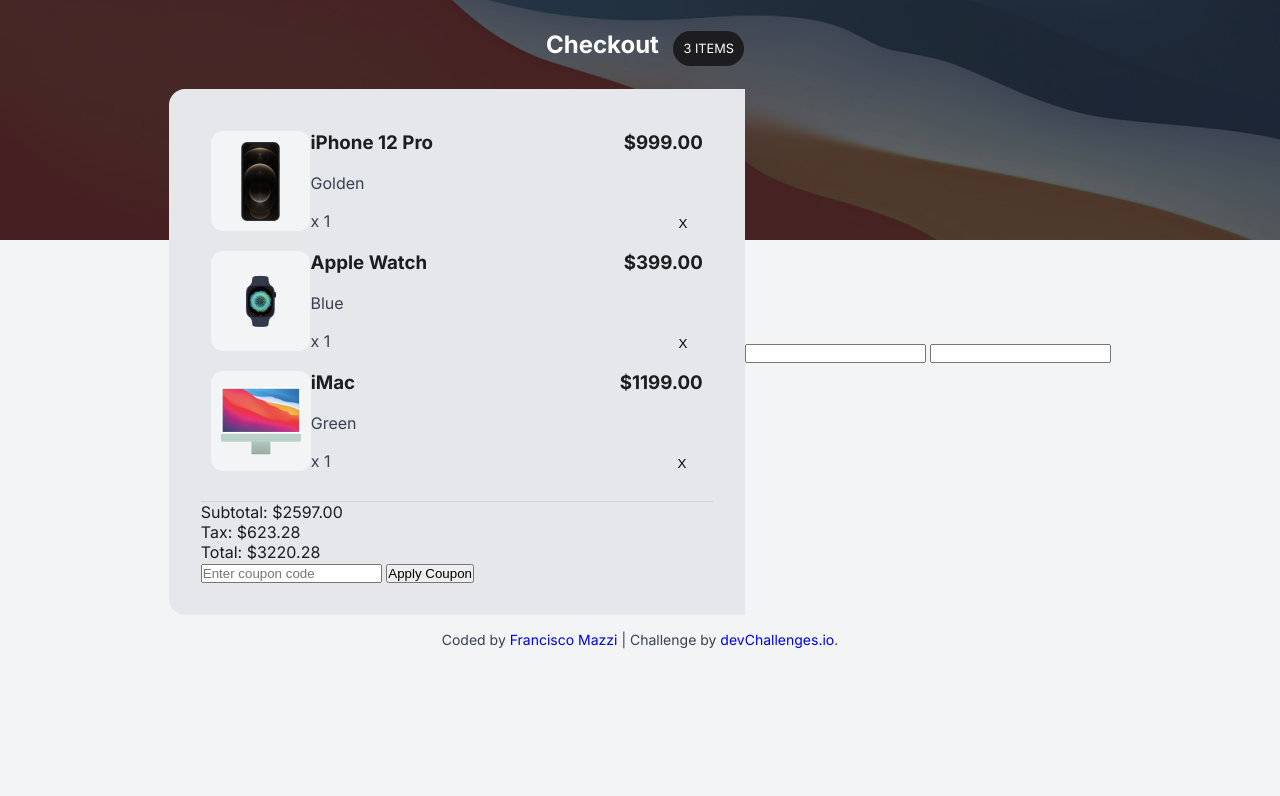
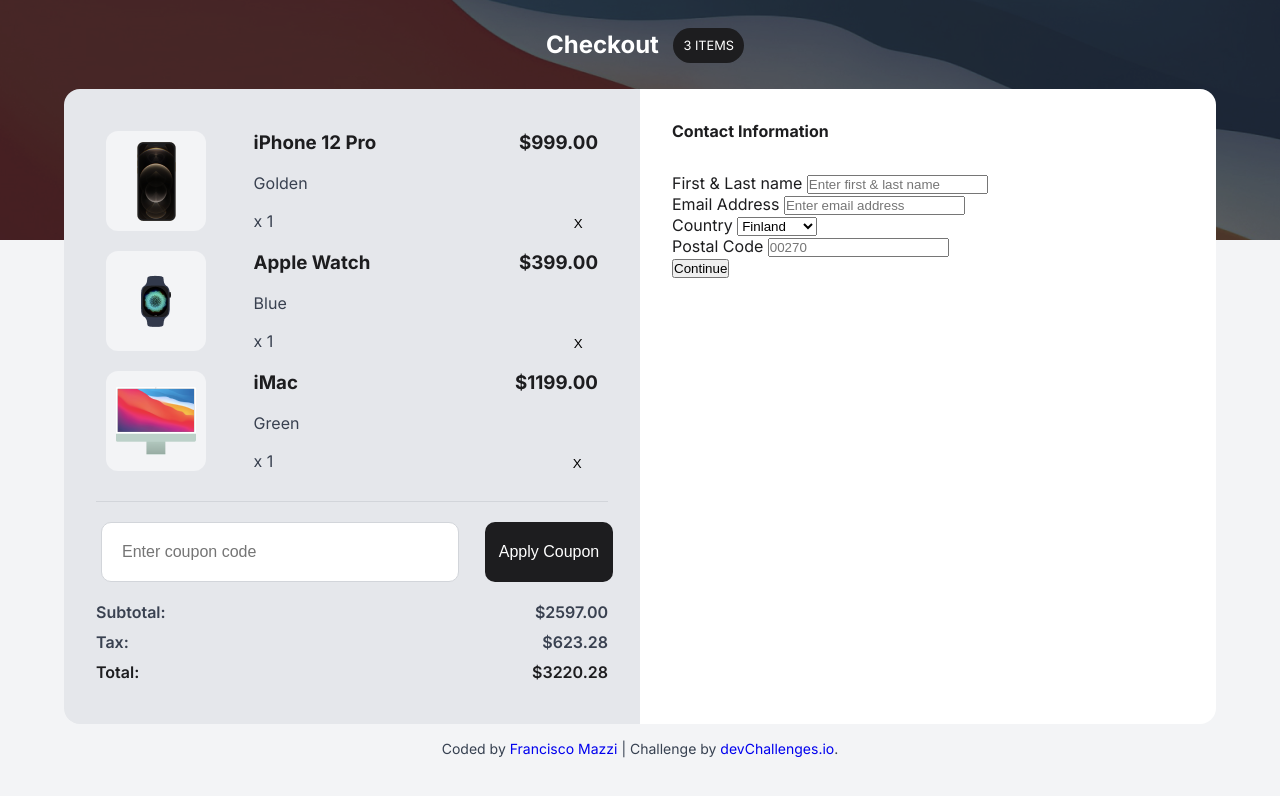
Before and after one commit to franmazzi1/Device-Shop-Checkout, a plain HTML site: page index.html in a window 1280 px wide. Drawn offline with Linux system fonts and the light colour scheme.

Commit message:
form basic

```diff
--- a/index.html
+++ b/index.html
@@ -81,18 +81,47 @@
           </div>
         </div>
 
-        <p>Subtotal: <span id="subtotal">$2597.00</span></p>
-        <p>Tax: <span id="tax">$623.28</span></p>
-        <p>Total: <span id="total">$3220.28</span></p>
+        <div class="coupon-container">
+          <input type="text" id="coupon" placeholder="Enter coupon code">
+          <button id="applyCoupon">Apply Coupon</button>
+        </div>
+        <div class="price"><p>Subtotal: <span id="subtotal">$2597.00</span></p></div>
+        <div class="price"><p>Tax: <span id="tax">$623.28</span></p></div>
+        <div class="price price-final"><p>Total: <span id="total">$3220.28</span></p></div>
 
-        <input type="text" id="coupon" placeholder="Enter coupon code">
-        <button id="applyCoupon">Apply Coupon</button>
+
       </div>
 
-      <div>
-        <form action="asd">
-          <input type="text" name="" id="">
-          <input type="text" name="" id="">
+      <div class="form-container">
+        <h3>Contact Information</h3>
+        <form>
+
+
+          <div>
+            <label for="name">First & Last name</label>
+            <input type="text" name="name" placeholder="Enter first & last name">
+          </div>
+
+          <div>
+            <label for="email">Email Address</label>
+            <input type="email" name="email" placeholder="Enter email address">
+          </div>
+
+          <div>
+            <label for="countries">Country</label>
+            <select name="countries">
+              <option value="Finland">Finland</option>
+              <option value="Argentina">Argentina</option>
+              <option value="Brazil">Brazil</option>
+              <option value="Argentina">USA</option>
+            </select>
+          </div>
+
+          <div>
+            <label for="subject">Postal Code</label>
+            <input type="number" name="postal-code" placeholder="00270">
+          </div>
+          <input type="submit" id="continue" value="Continue">
         </form>
       </div>
     </main>
--- a/style.css
+++ b/style.css
@@ -32,6 +32,8 @@ header p{
     font-weight: 400;
     background-color: #1D1D1F;
     border-radius: 20px;
+    position: relative;
+    top: -3px;
 
 }
 
@@ -39,7 +41,7 @@ main{
     display: flex;
 
     justify-content: center;
-    align-items: center;
+    align-items: stretch;
     border-radius: 20px;
     width: 90%;
     margin: auto;
@@ -51,6 +53,7 @@ main{
     border-top-left-radius: 16px;
     border-bottom-left-radius: 16px;
     width: 50%;
+
 }
 
 .items-container{
@@ -83,7 +86,7 @@ main{
 .item-info{
     display: flex;
     justify-content: space-between;
-    width: 80%;
+    width: 70%;
 }
 .item-features{
     display: flex;
@@ -107,6 +110,55 @@ main{
     background-color: transparent;
 }
 
+.coupon-container{
+
+    width: 100%;
+    margin: 20px 5px;
+    display: flex;
+    justify-content: space-between;
+}
+.coupon-container input{
+    padding: 20px;
+    width: 70%;
+    border-radius: 10px;
+    border: 1px solid #D2D5DA;
+    font-size: 1rem;
+    font-weight: 500;
+
+}
+.coupon-container button{
+    padding: 20px 10px ;
+    background-color: #1D1D1F;
+    border-radius: 10px;
+    color: #FFFFFF;
+    border: none;
+    width: 25%;
+    font-size: 1rem;
+    font-weight: 500;
+}
+
+.price {
+    display: flex;
+    justify-content: space-between;
+    width: 100%;
+    margin: 10px 0;
+    font-size: 1rem;
+    color: #394150;
+}
+
+.price p {
+    width: 100%;
+    display: flex;
+    justify-content: space-between;
+    font-size: 1rem;
+    font-weight: 600;
+
+}
+
+
+.price-final{
+    color: #1D1D1F;
+}
 
 
 
@@ -115,9 +167,17 @@ main{
 
 
 
-
-
-
+.form-container {
+    background-color: #FFFFFF;
+    padding: 32px;
+    border-top-right-radius: 16px;
+    border-bottom-right-radius: 16px;
+    width: 50%;
+}
+.form-container h3{
+    font-size: 1rem;
+    margin-bottom: 2rem;
+}
 
 
 
```
